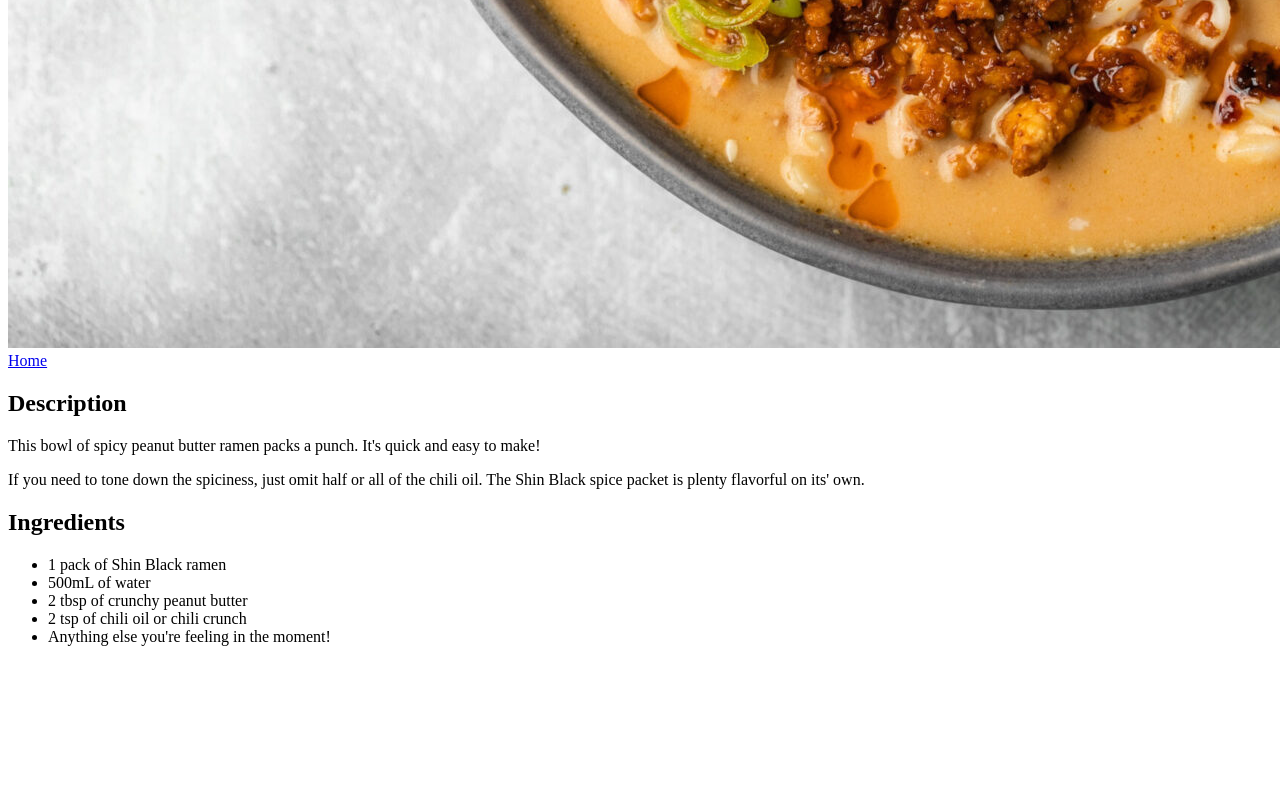
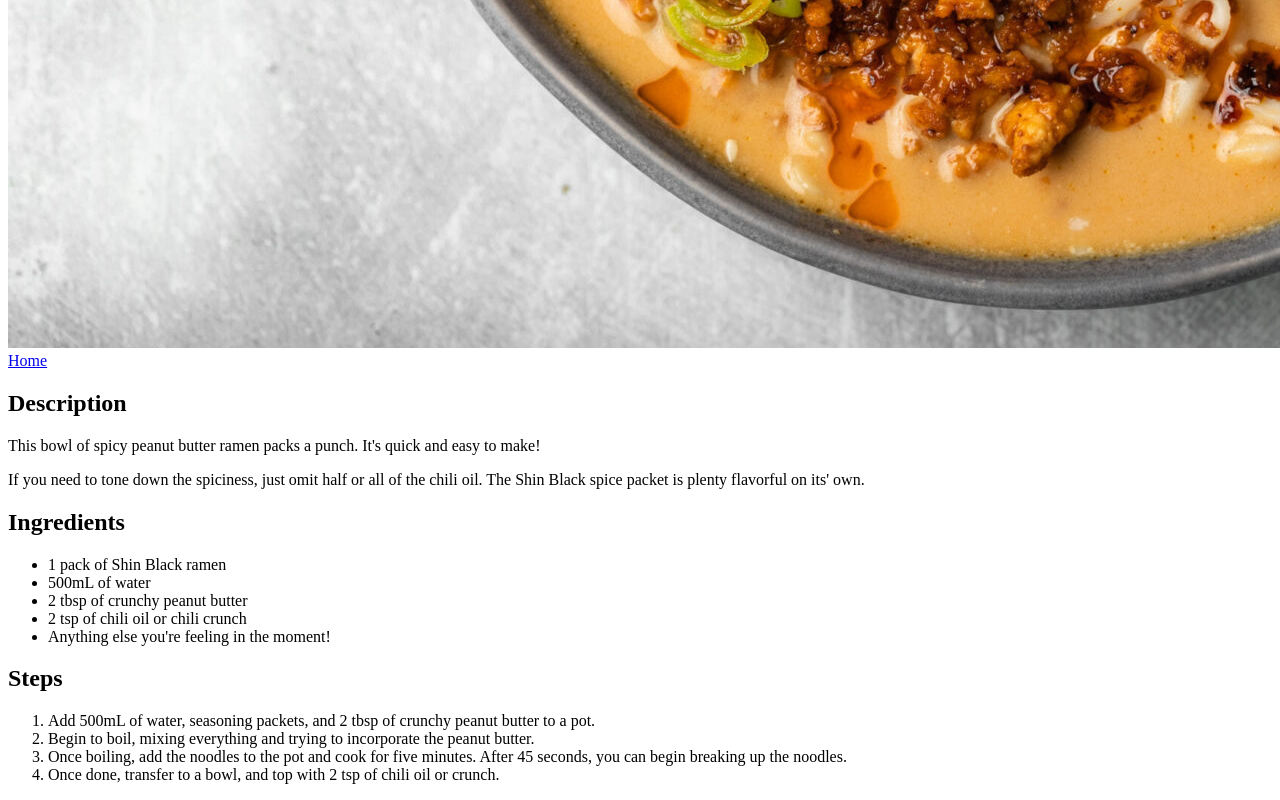
Before and after one commit to brebecek/odin-recipes, a plain HTML site: page recipes/spicy-peanut-ramen.html in a window 1280 px wide. Shown: the part 1012-1812 px from the top of the page. Before the commit the page ends 1674 px from the top, so only its background shows below. Drawn offline with Linux system fonts and the light colour scheme.

Commit message:
Add Steps section

```diff
--- a/recipes/spicy-peanut-ramen.html
+++ b/recipes/spicy-peanut-ramen.html
@@ -21,5 +21,12 @@
                         <li>2 tsp of chili oil or chili crunch</li>
                         <li>Anything else you're feeling in the moment!</li>
                     </ul>
+            <h2>Steps</h2>
+                    <ol>
+                        <li>Add 500mL of water, seasoning packets, and 2 tbsp of crunchy peanut butter to a pot.</li>
+                        <li>Begin to boil, mixing everything and trying to incorporate the peanut butter. </li>
+                        <li>Once boiling, add the noodles to the pot and cook for five minutes. After 45 seconds, you can begin breaking up the noodles.</li>
+                        <li>Once done, transfer to a bowl, and top with 2 tsp of chili oil or crunch.</li>
+                    </ol>
 </body>
 </html>
```
